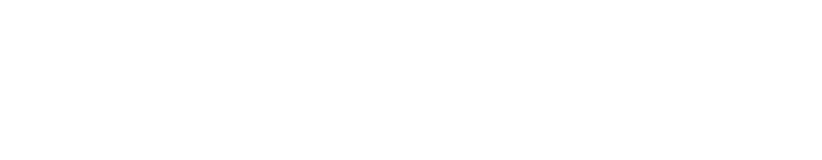
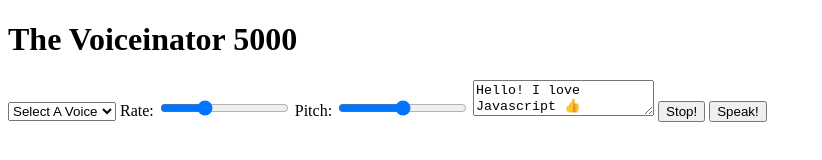
Before and after one commit to rstootalow/30-Days-Of-JavaScript, a plain HTML site: page 23-speech-synthesis/index.html in a window 1280 px wide. Shown: the whole page, without its empty margins (0-822 px from the left). Drawn offline with Linux system fonts and the light colour scheme.

Commit message:
all hmtl elements created.

```diff
--- a/23-speech-synthesis/index.html
+++ b/23-speech-synthesis/index.html
@@ -8,6 +8,27 @@
   </head>
   <body>
 
+    <div class="voiceinator">
+
+      <h1>The Voiceinator 5000</h1>
+
+      <select id="voices" name="voice">
+        <option value="">Select A Voice</option>
+      </select>
+
+      <label for="rate">Rate: </label>
+      <input name="rate" type="range" min="0" max="3" value="1" step="0.1">
+
+      <label for="pitch">Pitch: </label>
+      <input name="pitch" type="range" min="0" max="2" step="0.1">
+
+      <textarea name="text">Hello! I love Javascript 👍</textarea>
+
+      <button id="stop">Stop!</button>
+      <button id="speak">Speak!</button>
+
+    </div> <!-- end of voiceantor -->
+
     <!-- JS Link -->
     <script src="app.js"></script>
   </body>
```
